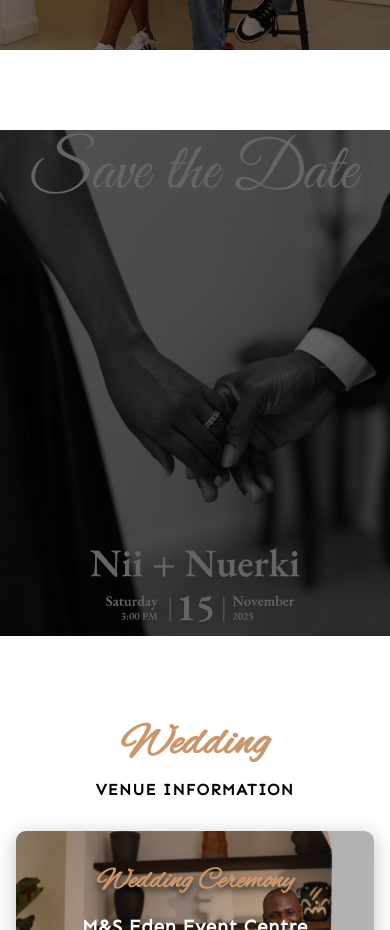
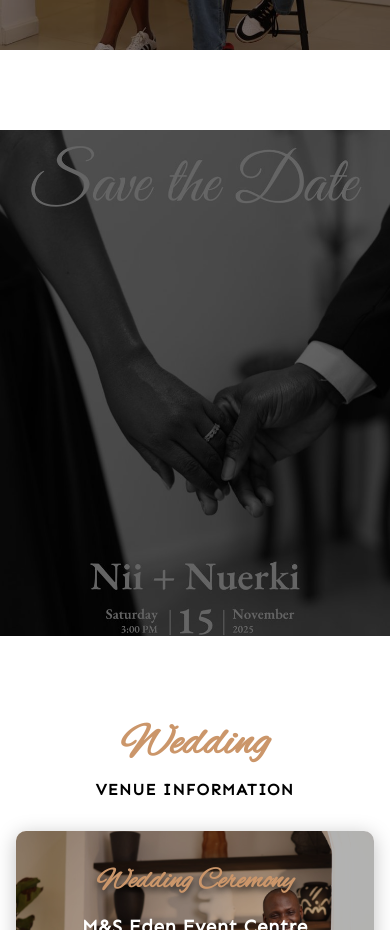
Before and after one commit to gaby96/WeddingWebsite, a React (Create React App) app: page / in a window 390 px wide. Shown: the part 2120-3050 px from the top of the page. Built offline with nearby package versions, Linux system fonts and the light colour scheme.

Commit message:
working on responsiveness for bannerone page

```diff
--- a/src/components/Home/Layout/Banner-1/BannerOne.js
+++ b/src/components/Home/Layout/Banner-1/BannerOne.js
@@ -60,10 +60,11 @@ const Container = styled.div `
     }
 
   @media (max-width: 768px) {
-    background: url("image/savethedate.jpg") no-repeat center 40% / cover;
+    background: url("image/savethedate.jpg") no-repeat center 10% / cover;
     }
 
     @media(max-width: 375px) {
-    background: url("image/savethedate.jpg") no-repeat center 40%/ cover;
+    background: url("image/savethedate.jpg") no-repeat center 20%/ cover;
+    height : 490px;
     }
 `;
```
